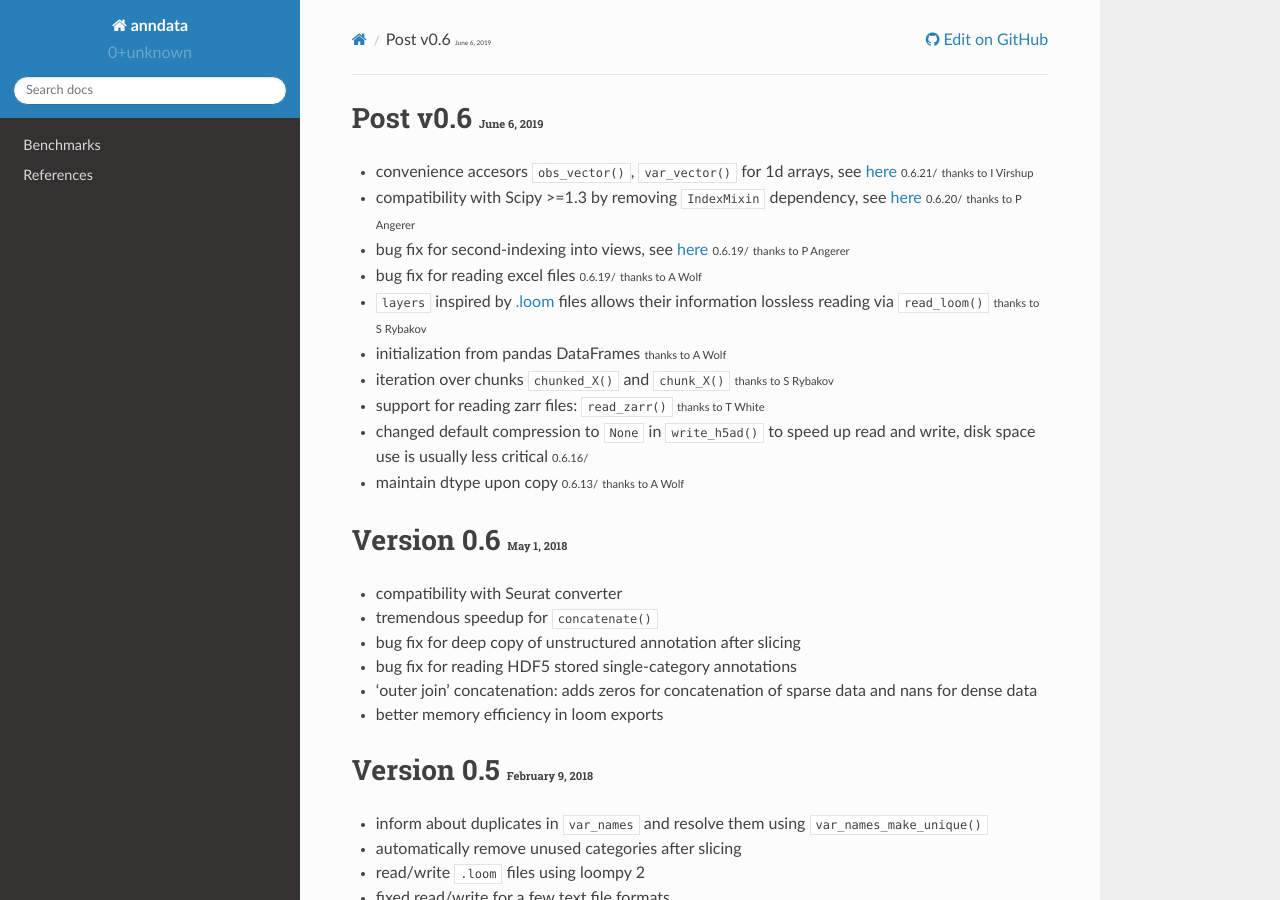
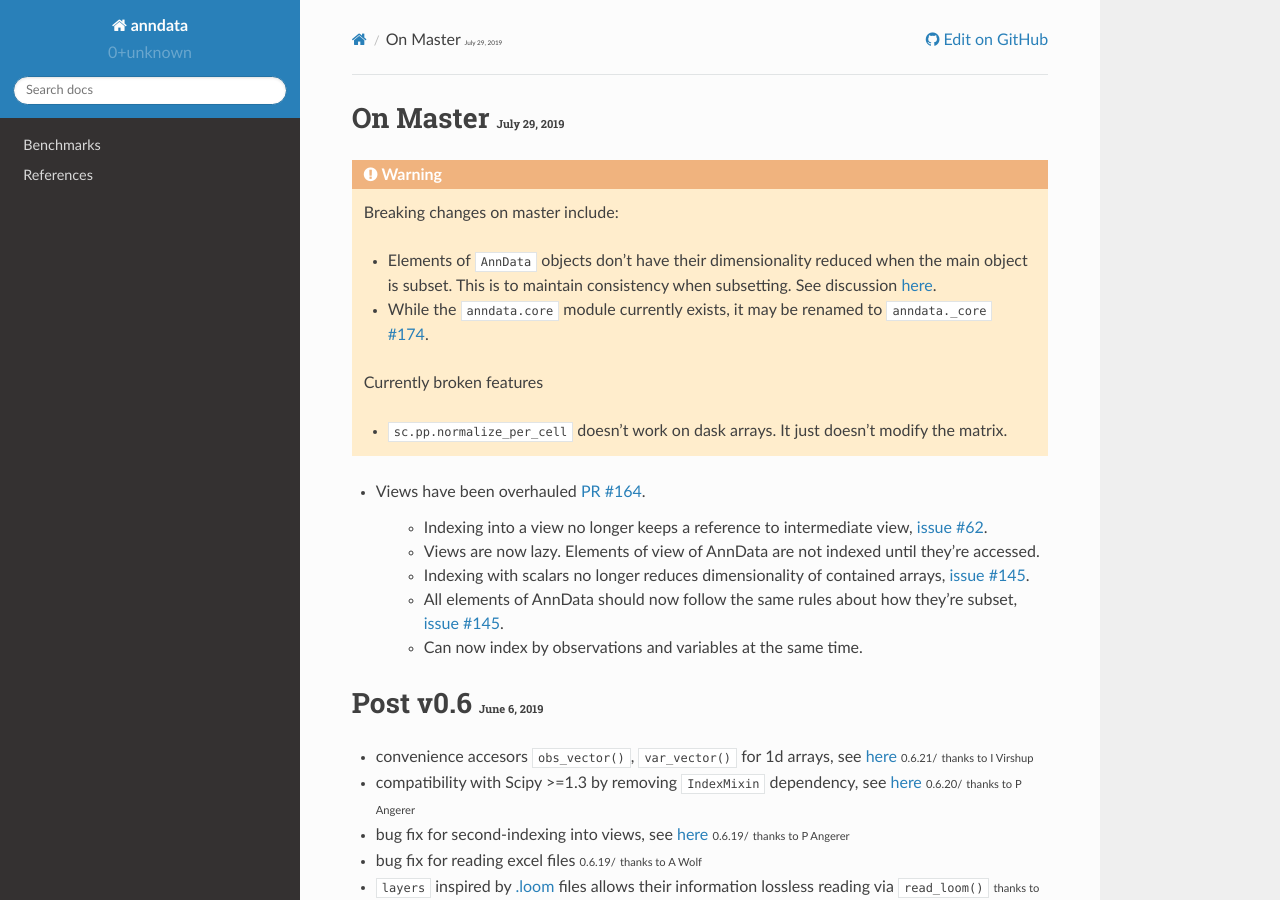
Before and after one commit to scverse/anndata, a Sphinx documentation site: the page built from docs/release_notes.rst, in a window 1280 px wide and 900 px high. Built offline with Sphinx 7.4.7 and the Read the Docs theme 2.0.0, drawn with Linux system fonts in a browser that asks for light colours.

Commit message:
Add release notes for views-of-views

```diff
--- a/docs/release_notes.rst
+++ b/docs/release_notes.rst
@@ -2,6 +2,29 @@
 .. role:: smaller
 .. role:: noteversion
 
+
+On Master :small:`July 29, 2019`
+--------------------------------
+
+.. warning::
+
+    Breaking changes on master include:
+
+    - Elements of `AnnData` objects don't have their dimensionality reduced when the main object is subset. This is to maintain consistency when subsetting. See discussion `here <https://github.com/theislab/anndata/issues/145>`__.
+    - While the `anndata.core` module currently exists, it may be renamed to `anndata._core` `#174 <https://github.com/theislab/anndata/issues/174>`__.
+
+    Currently broken features
+
+    - `sc.pp.normalize_per_cell` doesn't work on dask arrays. It just doesn't modify the matrix.
+
+
+- Views have been overhauled  `PR #164 <https://github.com/theislab/anndata/pull/164>`__.
+
+   - Indexing into a view no longer keeps a reference to intermediate view, `issue #62 <https://github.com/theislab/anndata/issues/62>`__.
+   - Views are now lazy. Elements of view of AnnData are not indexed until they're accessed.
+   - Indexing with scalars no longer reduces dimensionality of contained arrays, `issue #145 <https://github.com/theislab/anndata/issues/145>`__.
+   - All elements of AnnData should now follow the same rules about how they're subset, `issue #145 <https://github.com/theislab/anndata/issues/145>`__.
+   - Can now index by observations and variables at the same time.
 
 Post v0.6 :small:`June 6, 2019`
 ---------------------------------
@@ -40,7 +63,7 @@ Version 0.5 :small:`February 9, 2018`
 
 
 Version 0.4 :small:`December 23, 2017`
--------------------------------------
+--------------------------------------
 
 - read/write `.loom <http://loompy.org>`__ files
 - scalability beyond dataset sizes that fit into memory: see this `blog post <http://falexwolf.de/blog/171223_AnnData_indexing_views_HDF5-backing/>`__
```
